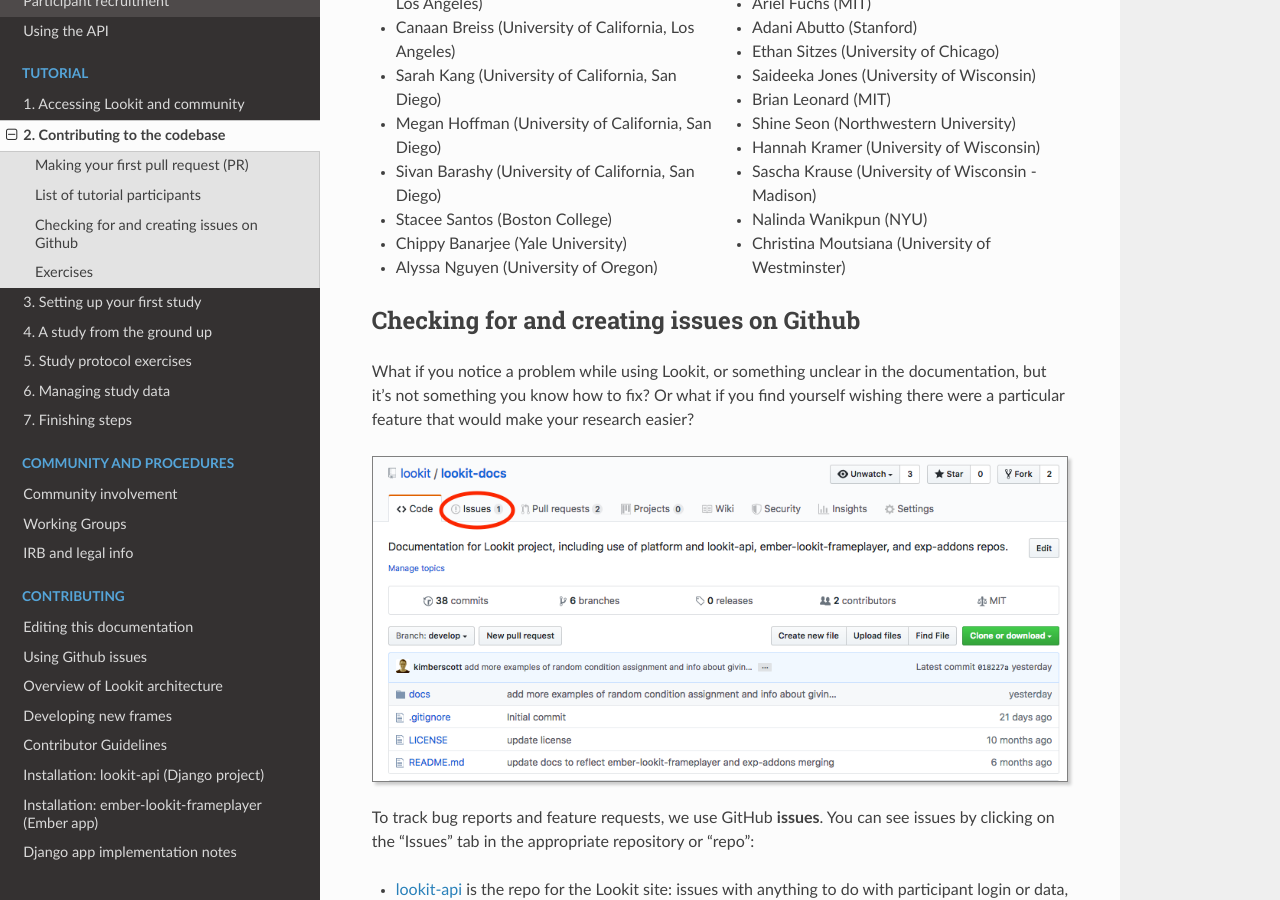
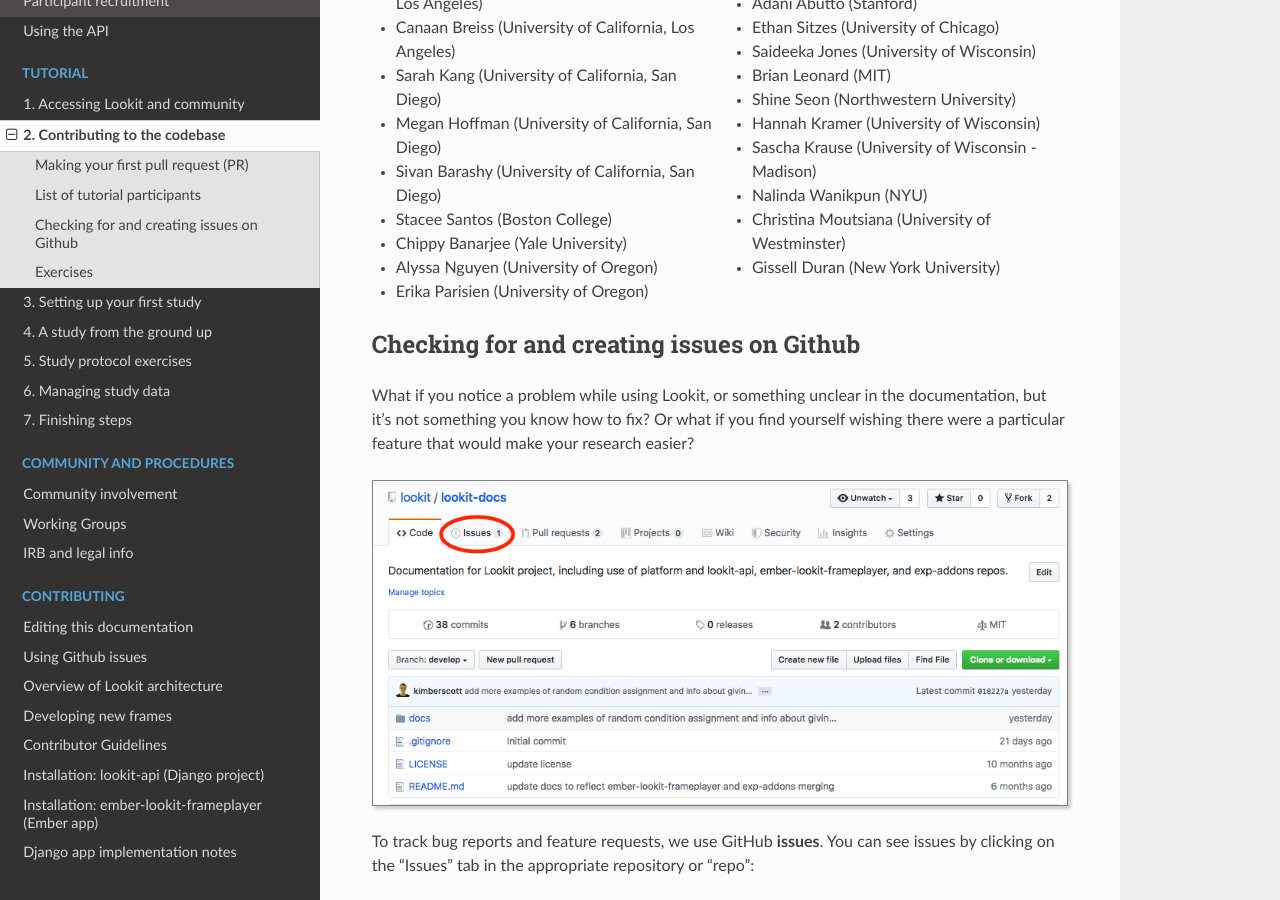
Before and after one commit to lookit/lookit-docs, a Sphinx documentation site: the page built from docs/source/tutorial-contributing.rst, in a window 1280 px wide and 900 px high, scrolled down 7713 px. Built offline with Sphinx 7.4.7 and the Read the Docs theme 2.0.0, drawn with Linux system fonts in a browser that asks for light colours.

Commit message:
Add me to tutorial participant list

```diff
--- a/docs/source/tutorial-contributing.rst
+++ b/docs/source/tutorial-contributing.rst
@@ -318,6 +318,7 @@
 - Sascha Krause (University of Wisconsin - Madison)
 - Nalinda Wanikpun (NYU)
 - Christina Moutsiana (University of Westminster)
+- Gissell Duran (New York University)
 
 
 Checking for and creating issues on Github
```
